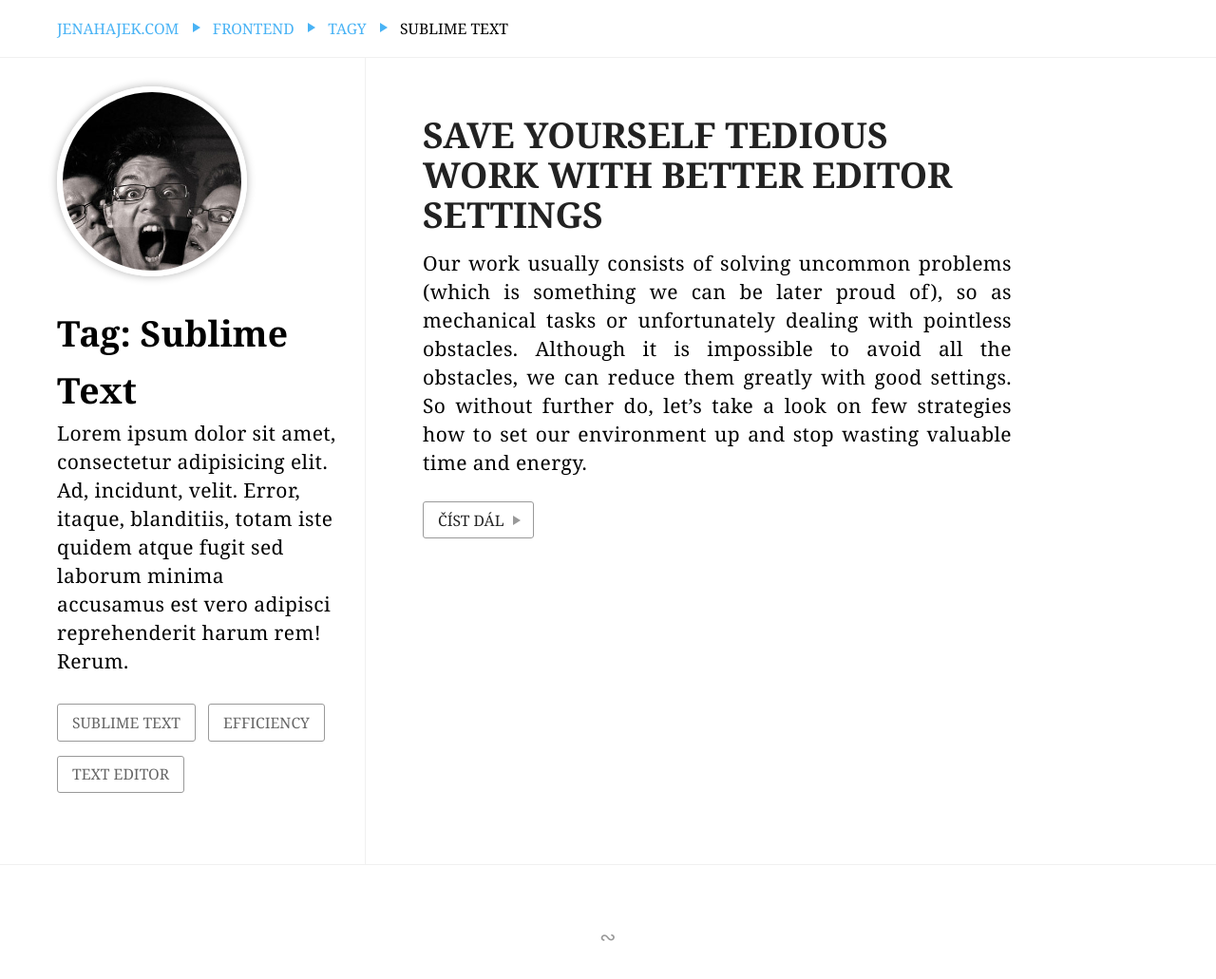
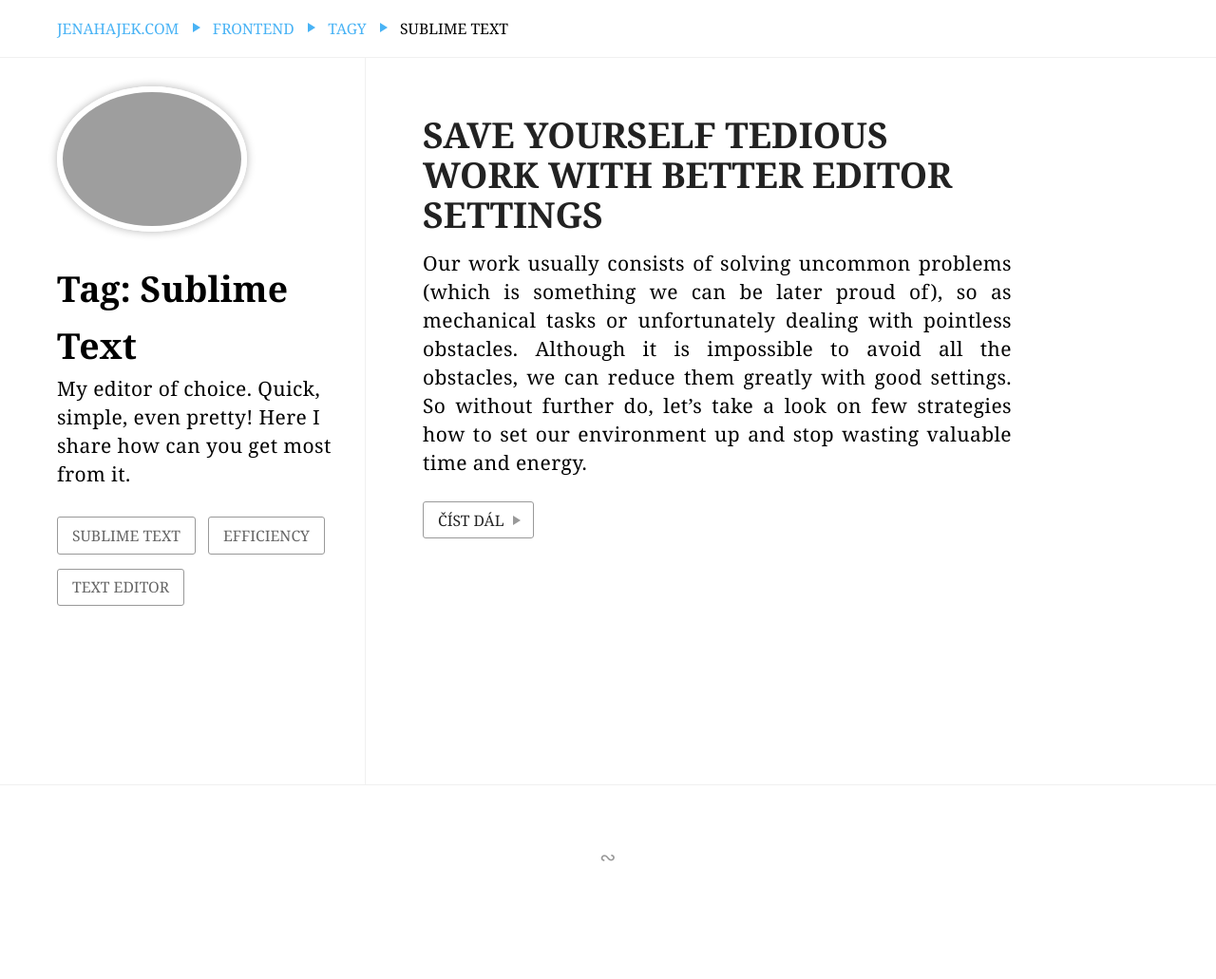
Before and after one commit to jenahajek/jenahajek-jekyll, a Jekyll site: the page built from frontend/tagy/sublime-text.html, in a window 1280 px wide. Shown: the whole page at 95% size. Built offline with Jekyll 4.4.1, drawn with Linux system fonts in a browser that asks for light colours; after the commit the page ends 947 px from its top, so only the background shows below that.

Commit message:
Update frontend's tags and illustration

```diff
--- a/frontend/index.html
+++ b/frontend/index.html
@@ -4,7 +4,7 @@
 category: frontend
 title: Frontend
 description: <p>Nifty CSS tricks are usually really cool, but I personally am intrigued more by architecture &ndash; organizing, building and structuring the code. I don't want to make just good looking products. I want them to be well-built and prepared to withstand anything.</p>
-avatar: avatar.jpg
+avatar: frontend.jpg
 pagination:
   enabled: true
   category: frontend
--- a/frontend/tagy/efficiency.html
+++ b/frontend/tagy/efficiency.html
@@ -1,5 +1,6 @@
 ---
 title: Efficiency
 tag: efficiency
-description: Lorem ipsum dolor sit amet, consectetur adipisicing elit. Ad, incidunt, velit. Error, itaque, blanditiis, totam iste quidem atque fugit sed laborum minima accusamus est vero adipisci reprehenderit harum rem! Rerum.
+description: Type less, create more. Don't work hard, work clever. These articles are all about such ideas.
+avatar: efficiency.jpg
 ---
--- a/frontend/tagy/sublime-text.html
+++ b/frontend/tagy/sublime-text.html
@@ -1,5 +1,6 @@
 ---
 title: Sublime Text
 tag: Sublime Text
-description: Lorem ipsum dolor sit amet, consectetur adipisicing elit. Ad, incidunt, velit. Error, itaque, blanditiis, totam iste quidem atque fugit sed laborum minima accusamus est vero adipisci reprehenderit harum rem! Rerum.
+description: My editor of choice. Quick, simple, even pretty! Here I share how can you get most from it.
+avatar: sublime.png
 ---
--- a/frontend/tagy/text-editor.html
+++ b/frontend/tagy/text-editor.html
@@ -1,5 +1,6 @@
 ---
 title: Text editor
 tag: text editor
-description: Lorem ipsum dolor sit amet, consectetur adipisicing elit. Ad, incidunt, velit. Error, itaque, blanditiis, totam iste quidem atque fugit sed laborum minima accusamus est vero adipisci reprehenderit harum rem! Rerum.
+description: Text editors are simple, yet powerful. Great dev knows how to use it to his/her advantage.
+avatar: text-editor.jpg
 ---
```
Also changed, not shown: frontend/tagy.md (+3 -2 lines).
